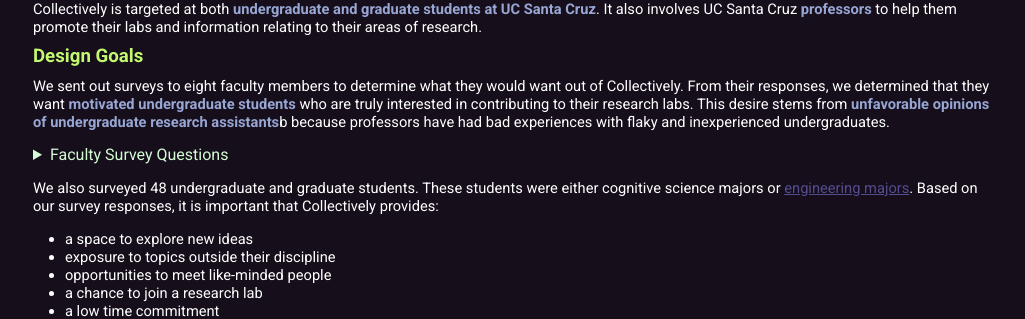
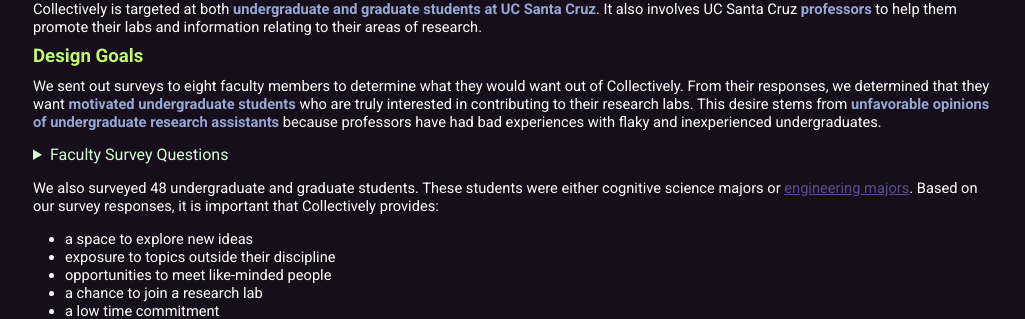
Before and after one commit to elizabethdinh/portfolio-site-v2, a Jekyll site: the page t4g.html, which Jekyll copies as it is, in a window 1280 px wide and 900 px high, scrolled down 407 px. Shown: the part 147-466 px from the top of the window, without its empty margins (127-1152 px from the left). Built offline with Jekyll 4.4.1, drawn with Linux system fonts in a browser that asks for light colours.

Commit message:
fixed typos

```diff
--- a/t4g.html
+++ b/t4g.html
@@ -59,7 +59,7 @@
         <div class='goals'>
         <h2>Design Goals</h2>
         <p>
-            We sent out surveys to eight faculty members to determine what they would want out of Collectively. From their responses, we determined that they want <b>motivated undergraduate students</b> who are truly interested in contributing to their research labs. This desire stems from <b>unfavorable opinions of undergraduate research assistants</b>b because professors have had bad experiences with flaky and inexperienced undergraduates.
+            We sent out surveys to eight faculty members to determine what they would want out of Collectively. From their responses, we determined that they want <b>motivated undergraduate students</b> who are truly interested in contributing to their research labs. This desire stems from <b>unfavorable opinions of undergraduate research assistants</b> because professors have had bad experiences with flaky and inexperienced undergraduates.
             <details>
                 <summary>Faculty Survey Questions</summary>
                 <ul class="questions">
--- a/worldbuilder.html
+++ b/worldbuilder.html
@@ -38,7 +38,7 @@
                     <h2 style="padding-left: 0;">Role(s)</h2>
                     <p style="width: 100%;">UX Designer<br/>UX Researcher<br/>Front-End Developer</p>
                     <h2 style="padding-left: 0;">Date</h2>
-                    <p style="width: 100%;">Sept 2019 – present</p>
+                    <p style="width: 100%;">Sept 2019 – Dec 2019</p>
                 </td>
             </tr>
         </table>
```
